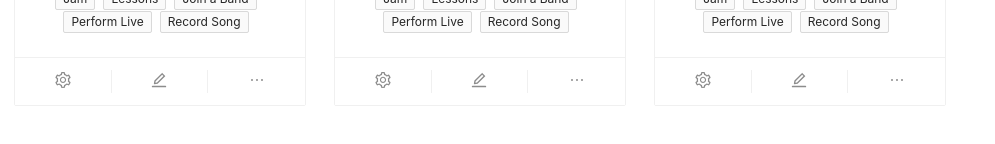
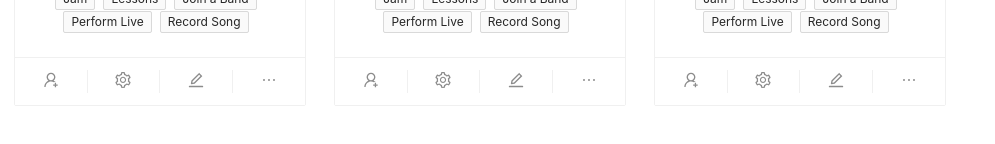
Before and after one commit to ale-xander/jam-with-friends, a React (Create React App) app: page / in a window 1280 px wide. Shown: the part 646-790 px from the top of the page, without its empty margins (0-995 px from the left). Built offline with nearby package versions, Linux system fonts and the light colour scheme.

Commit message:
adding the icon to add a user to your favorites

```diff
--- a/src/Components/userCard.jsx
+++ b/src/Components/userCard.jsx
@@ -1,6 +1,6 @@
 import React, { Component } from 'react'
 import { Card, Avatar } from 'antd';
-import { EditOutlined, EllipsisOutlined, SettingOutlined } from '@ant-design/icons';
+import { EditOutlined, EllipsisOutlined, SettingOutlined, UserAddOutlined } from '@ant-design/icons';
 
 import UserInterests from "./userInterests";
 import 'antd/dist/antd.css';
@@ -22,6 +22,7 @@ export default class userCard extends Component {
             />
             }
             actions={[
+              <UserAddOutlined />,
               <SettingOutlined key="setting" />,
               <EditOutlined key="edit" />,
               <EllipsisOutlined key="ellipsis" />,
```
